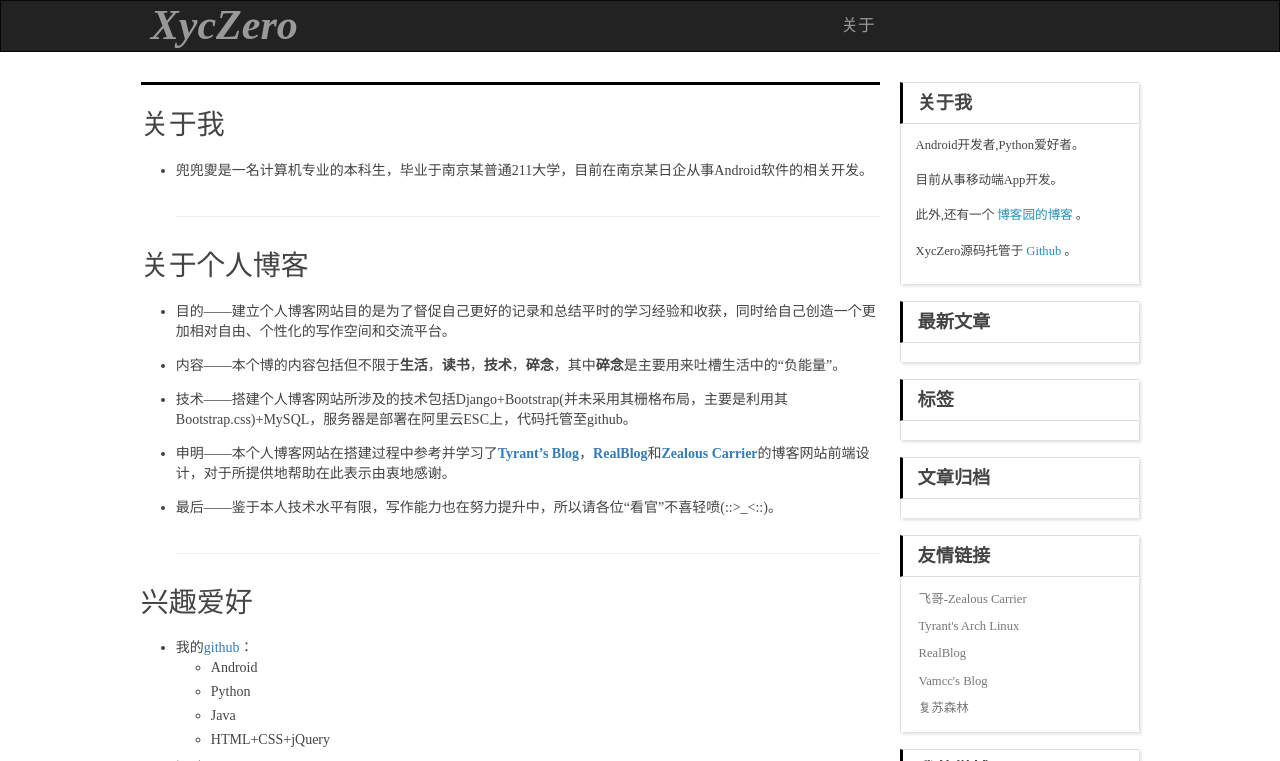
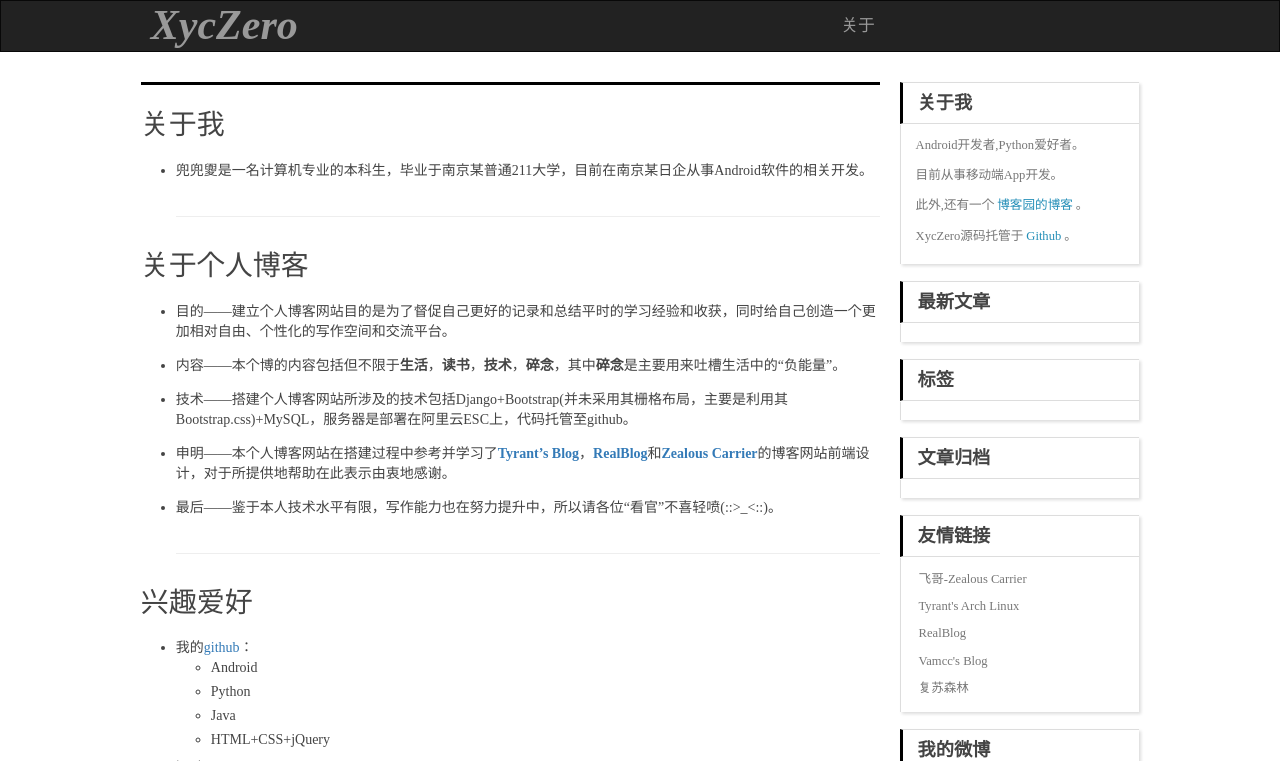
Before and after one commit to xyczero/pcms, a Django app: page /blog/about/ in a window 1280 px wide. Shown: the top 761 px of the page. Run offline with Django 3.2, Linux system fonts and the light colour scheme; data that the repository does not hold is empty; some libraries are stand-ins or nearby versions.

Commit message:
optimize aboutme intro

```diff
--- a/static/css/style.css
+++ b/static/css/style.css
@@ -857,13 +857,23 @@ article footer .addthis iframe {
 	color: #258fb8;
 }
 
-#sidebar .widget .entry .aboutme a{
+#sidebar .widget .aboutme{
+	font-size: 0.9em;
+	padding: 8px 10px 10px 15px;
+	border-left:1px solid #ddd;
+}
+
+#sidebar .widget .aboutme p{
+	color: #777;
+	margin-bottom:5px;
+}
+
+#sidebar .widget .aboutme a{
 	color: #258fb8;
 	padding: 1px 3px 1px 3px;
-
 }
 
-#sidebar .widget .entry .aboutme a:hover {
+#sidebar .widget  .aboutme a:hover {
 	text-decoration: underline;
 }
 
--- a/templates/blog/blog_base.html
+++ b/templates/blog/blog_base.html
@@ -56,11 +56,11 @@
 	{% block about %}
 		<div class="widget tag">
   		<h3 class="title">关于我</h3>
- 		<ul class="entry">
+ 		<ul class="aboutme">
  				<p>Android开发者,Python爱好者。</p>
  				<p>目前从事移动端App开发。</p>
- 				<p class="aboutme">此外,还有一个<a href="http://www.cnblogs.com/xyczero/">博客园的博客</a>。</p>
-				<p class="aboutme">XycZero源码托管于<a href="https://github.com/xyczero/pcms">Github</a>。</p>
+ 				<p>此外,还有一个<a href="http://www.cnblogs.com/xyczero/">博客园的博客</a>。</p>
+				<p>XycZero源码托管于<a href="https://github.com/xyczero/pcms">Github</a>。</p>
 		</ul>
 	</div>
 	{% endblock %}
```
